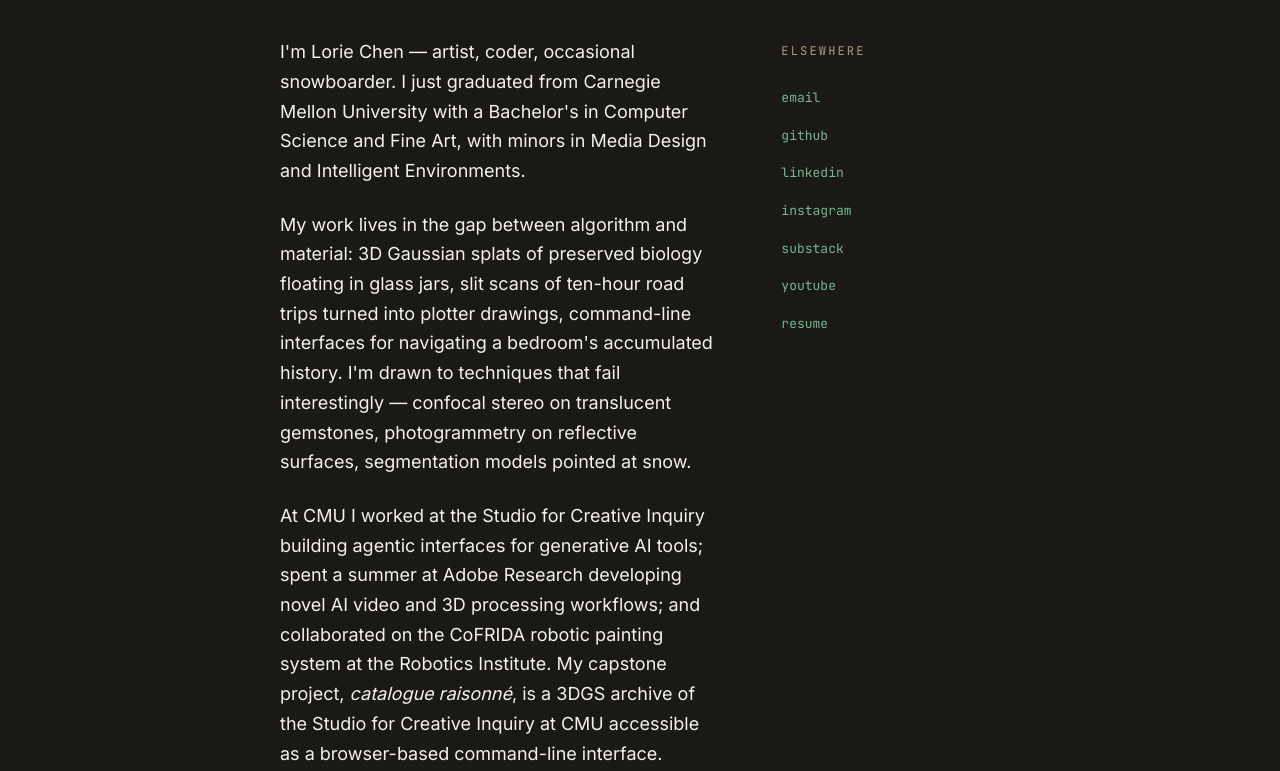
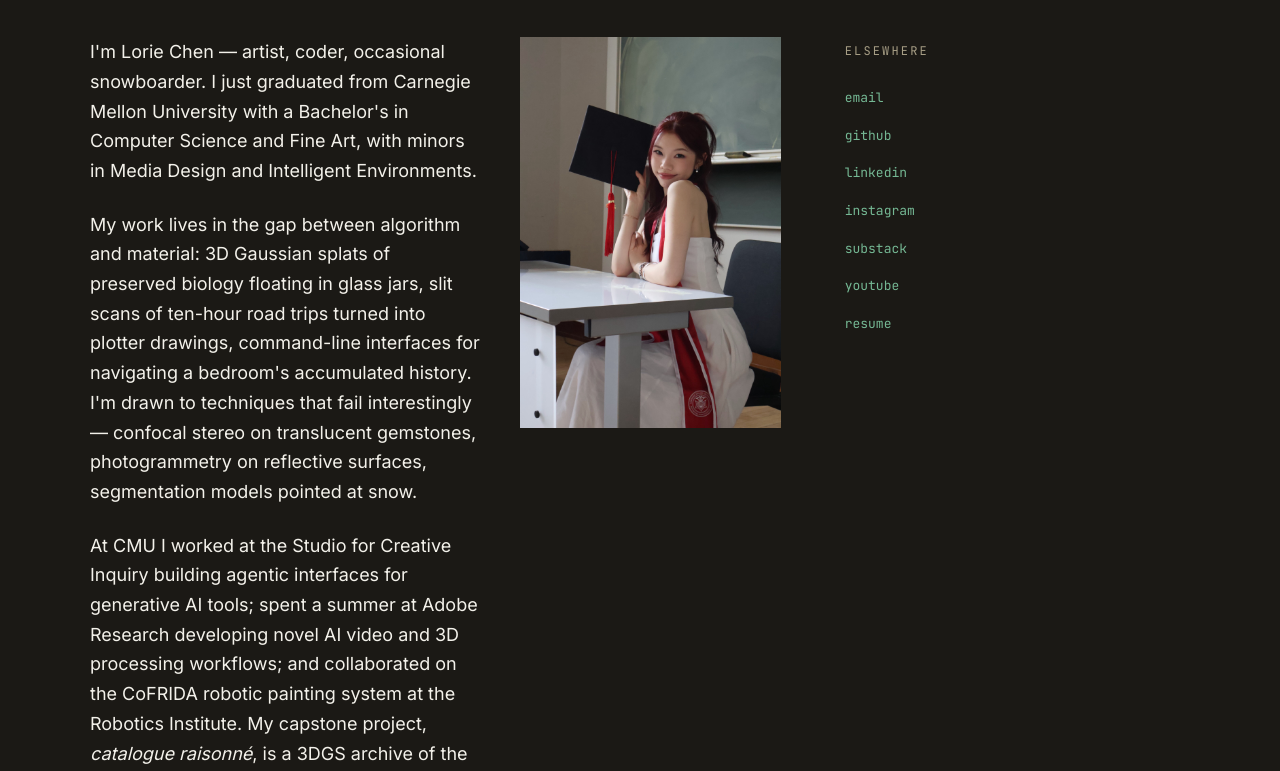
Before and after one commit to ylchen333/lorie_chen_portfolio, a plain HTML site: page about.html in a window 1280 px wide. Shown: the part 293-1064 px from the top of the page. Drawn offline with Linux system fonts and the light colour scheme; no server answers; a script that the page names is missing.

Commit message:
update about + style

```diff
--- a/about.html
+++ b/about.html
@@ -10,7 +10,7 @@
   <link rel="stylesheet" href="style.css" />
   <link rel="icon" href="favicon.ico" />
 </head>
-<body>
+<body class="about-page">
 
   <header>
     <nav>
@@ -35,6 +35,7 @@
     <section>
       <div class="about-columns">
         <div class="about-body">
+          <div class="about-copy">
             <p>
               I'm Lorie Chen &mdash; artist, coder, occasional snowboarder. I just graduated
               from Carnegie Mellon University with a Bachelor's in Computer Science and Fine Art, with
@@ -62,6 +63,15 @@
             <p>
               Currently based in Michigan. Open to what comes next.
             </p>
+          </div>
+          <img
+            class="about-portrait"
+            src="images/me/IMG_1573.jpeg"
+            alt="Portrait of Lorie Chen"
+            width="1536"
+            height="2304"
+            decoding="async"
+          />
         </div>
 
         <div class="about-elsewhere">
--- a/style.css
+++ b/style.css
@@ -1811,12 +1811,28 @@ body.home-page {
   text-overflow: ellipsis;
 }
 
+.about-page header,
+.about-page main,
+.about-page footer {
+  max-width: 1100px;
+}
+
 .about-body p + p {
   margin-top: var(--spacing-4);
 }
 
 .about-body {
+  display: grid;
+  grid-template-columns: minmax(0, 3fr) minmax(220px, 2fr);
+  gap: var(--spacing-5);
+  align-items: start;
   margin-bottom: var(--spacing-5);
+}
+
+.about-portrait {
+  width: 100%;
+  aspect-ratio: 2 / 3;
+  object-fit: cover;
 }
 
 .about-columns {
@@ -2038,4 +2054,12 @@ body.home-page {
   .about-columns {
     grid-template-columns: 1fr;
   }
-}
+
+  .about-body {
+    grid-template-columns: 1fr;
+  }
+
+  .about-portrait {
+    width: min(100%, 28rem);
+  }
+}
```
Lines whose indentation alone changed are shown as unchanged.
